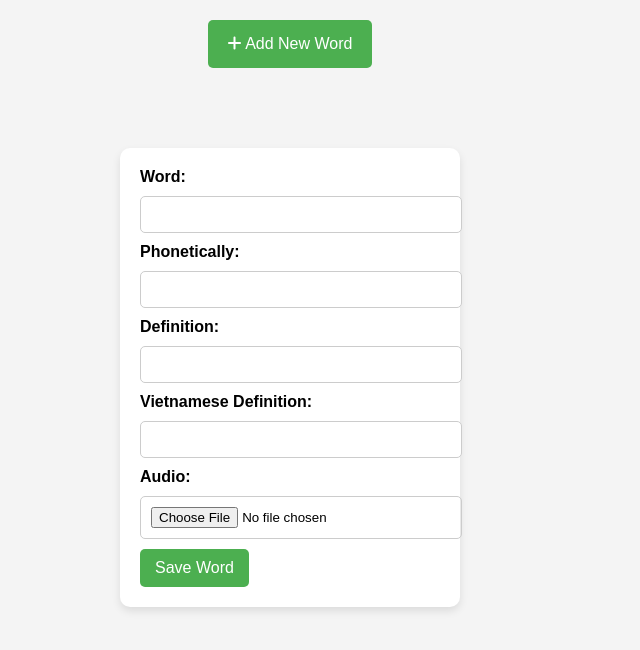
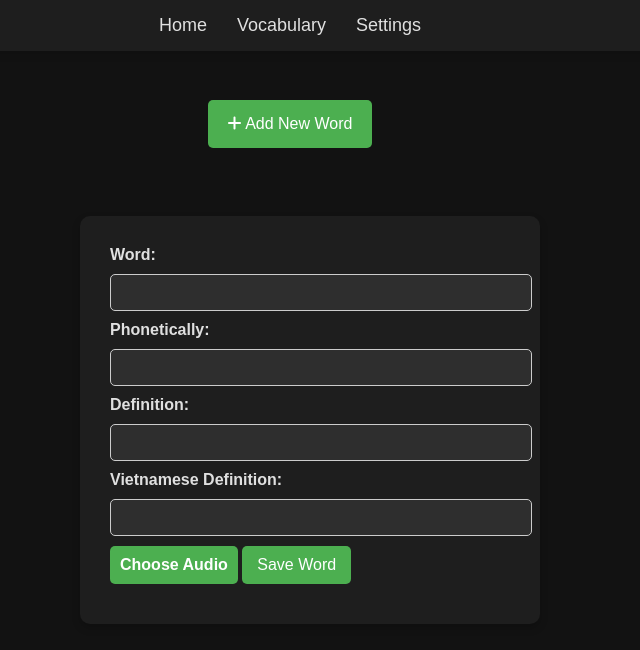
Before and after one commit to CrepMC/Vobcabulary-IELTs.io, a plain HTML site: page index.html in a window 1280 px wide. Both pictures are taken after a click on the button "Add New Word". Shown: the whole page, without its empty margins (350-990 px from the left). Drawn offline with Linux system fonts and the light colour scheme.

Commit message:
Update index.html
Seem like the popup is so bad
make it bigger and add more filter
make much more filter for the background, add greatful navbar
make the site look dark
see the button choose file? make all of it look so cool
overall make it so cool and so greatful

```diff
--- a/index.html
+++ b/index.html
@@ -7,7 +7,8 @@
     <style>
         body {
             font-family: Arial, sans-serif;
-            background-color: #f4f4f4;
+            background-color: #121212;
+            color: #e0e0e0;
             margin: 0;
             padding: 0;
             display: flex;
@@ -15,15 +16,49 @@
             align-items: center;
         }
 
+        nav {
+            width: 100%;
+            background-color: #1e1e1e;
+            padding: 15px 0;
+            box-shadow: 0 4px 8px rgba(0, 0, 0, 0.1);
+            position: fixed;
+            top: 0;
+            z-index: 1000;
+        }
+
+        nav ul {
+            list-style: none;
+            display: flex;
+            justify-content: center;
+            margin: 0;
+            padding: 0;
+        }
+
+        nav ul li {
+            margin: 0 15px;
+        }
+
+        nav ul li a {
+            color: #e0e0e0;
+            text-decoration: none;
+            font-size: 18px;
+            transition: color 0.3s;
+        }
+
+        nav ul li a:hover {
+            color: #4CAF50;
+        }
+
         #addWordButton {
             background-color: #4CAF50;
             color: white;
             padding: 15px 20px;
-            margin: 20px;
+            margin: 100px 0 20px 0;
             border: none;
             cursor: pointer;
             font-size: 16px;
             border-radius: 5px;
+            transition: background-color 0.3s;
         }
 
         #addWordButton:hover {
@@ -32,27 +67,38 @@
 
         #popupForm {
             display: none;
-            background-color: white;
+            background-color: #1e1e1e;
             border-radius: 10px;
-            box-shadow: 0 4px 8px rgba(0, 0, 0, 0.1);
-            padding: 20px;
-            width: 300px;
+            box-shadow: 0 4px 8px rgba(0, 0, 0, 0.2);
+            padding: 30px;
+            width: 400px;
             margin: 20px;
+            position: fixed;
+            top: 50%;
+            left: 50%;
+            transform: translate(-50%, -50%);
+            z-index: 1001;
         }
 
-        label {
+        #popupForm label {
             display: block;
             margin-bottom: 10px;
             font-weight: bold;
         }
 
-        input[type="text"],
-        input[type="file"] {
+        #popupForm input[type="text"],
+        #popupForm input[type="file"] {
             width: 100%;
             padding: 10px;
             margin-bottom: 10px;
             border: 1px solid #ccc;
             border-radius: 5px;
+            background-color: #2e2e2e;
+            color: #e0e0e0;
+        }
+
+        #popupForm input[type="file"] {
+            padding: 5px;
         }
 
         #saveWordButton {
@@ -63,6 +109,7 @@
             cursor: pointer;
             font-size: 16px;
             border-radius: 5px;
+            transition: background-color 0.3s;
         }
 
         #saveWordButton:hover {
@@ -75,7 +122,7 @@
         }
 
         .wordItem {
-            background-color: white;
+            background-color: #1e1e1e;
             border: 1px solid #ccc;
             border-radius: 10px;
             padding: 15px;
@@ -106,9 +153,46 @@
         .removeWordButton:hover {
             color: darkred;
         }
+
+        .custom-file-input {
+            position: relative;
+            display: inline-block;
+            cursor: pointer;
+        }
+
+        .custom-file-input input[type="file"] {
+            position: absolute;
+            left: 0;
+            top: 0;
+            opacity: 0;
+            width: 100%;
+            height: 100%;
+            cursor: pointer;
+        }
+
+        .custom-file-input label {
+            display: block;
+            background-color: #4CAF50;
+            color: white;
+            padding: 10px;
+            text-align: center;
+            border-radius: 5px;
+            transition: background-color 0.3s;
+        }
+
+        .custom-file-input label:hover {
+            background-color: #45a049;
+        }
     </style>
 </head>
 <body>
+    <nav>
+        <ul>
+            <li><a href="#">Home</a></li>
+            <li><a href="#">Vocabulary</a></li>
+            <li><a href="#">Settings</a></li>
+        </ul>
+    </nav>
     <button id="addWordButton"><i class="fas fa-plus"></i> Add New Word</button>
     <div id="wordList"></div>
 
@@ -121,8 +205,10 @@
         <input type="text" id="wordDefinition"><br>
         <label for="wordVietnameseDefinition">Vietnamese Definition:</label>
         <input type="text" id="wordVietnameseDefinition"><br>
-        <label for="wordAudio">Audio:</label>
-        <input type="file" id="wordAudio"><br>
+        <div class="custom-file-input">
+            <input type="file" id="wordAudio">
+            <label for="wordAudio">Choose Audio</label>
+        </div>
         <button id="saveWordButton">Save Word</button>
     </div>
 
@@ -166,6 +252,13 @@
             // Hide the form
             document.getElementById('popupForm').style.display = 'none';
         });
+
+        // Close the form when clicking outside of it
+        window.addEventListener('click', function(event) {
+            if (event.target == document.getElementById('popupForm')) {
+                document.getElementById('popupForm').style.display = 'none';
+            }
+        });
     </script>
 </body>
 </html>
```
